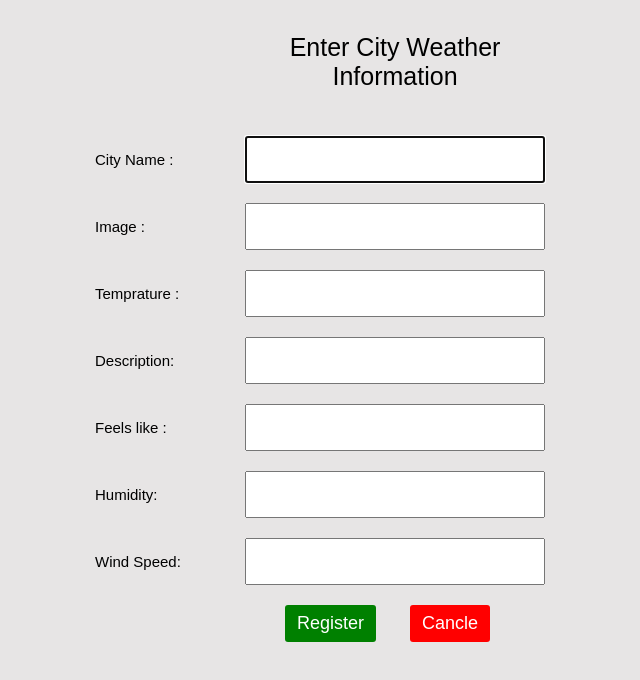
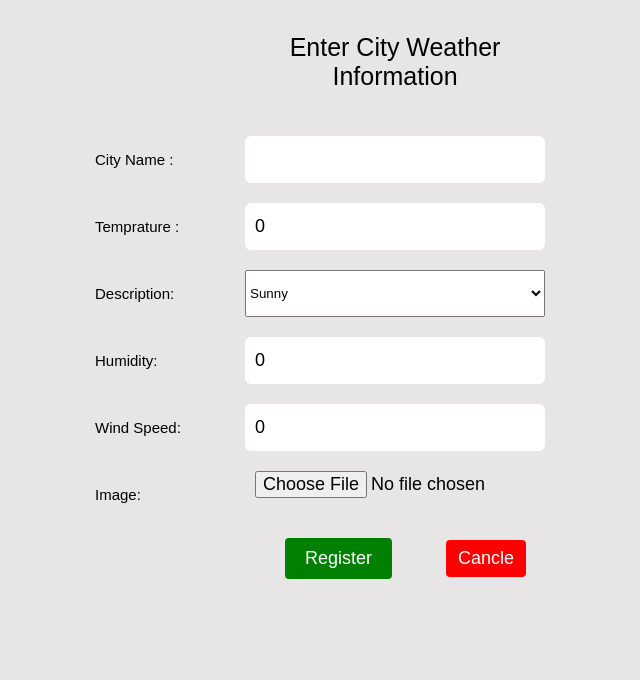
Before and after one commit to Robel-Haftom/Weather-App, a plain HTML site: page admin-page.html in a window 1280 px wide. Both pictures are taken after a click on the button "Register". Shown: the whole page, without its empty margins (320-960 px from the left). Drawn offline with Linux system fonts and the light colour scheme.

Commit message:
the most clean code but it needs to be improved

```diff
--- a/admin-page.css
+++ b/admin-page.css
@@ -23,26 +23,51 @@ p{
     column-gap: 50px;
     row-gap: 20px;
 }
+
+input{
+    font-size: 18px;
+    font-weight: 400;
+    padding-left: 10px;
+    border: none;
+    border-radius: 6px;
+    outline: none;
+}
 .register-button{
     font-size: 18px;
-    padding: 10px;
     margin-left: 40px;
     background-color: green;
-    border-radius: 3px;
     color: white;
     padding: 8px 12px;
     border: none;
     cursor: pointer;
+    padding: 10px 20px;
+    border-radius: 4px;
+    transition: background-color .05s ease;
+}
+
+.register-button:hover{
+    background-color: rgba(0,128,0,0.75);
 }
 
 .cancel-button{
     font-size: 18px;
-    padding: 10px;
-    margin-left: 30px;
-    border-radius: 3px;
+    padding: 10px 20px;
+    margin-left: 50px;
     background-color: red;
     color: white;
     padding: 8px 12px;
     border: none;
     cursor: pointer;
+    border-radius: 4px;
+    transition: background-color .05s ease;
 }
+
+.cancel-button:hover{
+    background-color: rgba(255,0,0,0.5);
+}
+.already-registerd{
+    margin-top: 20px;
+    font-size: 24px;
+    font-weight: 600;
+    color: red;
+}
--- a/admin-page.html
+++ b/admin-page.html
@@ -13,23 +13,33 @@
         <p class="page-title">Enter City Weather Information</p>
         <p>City Name : </p>
         <input type="text" class="input-city-name" id="input-city-name-admin">
-        <p>Image : </p>
-        <input type="text" class="input-city-image" id="input-city-image-admin">
         <p>Temprature : </p>
-        <input type="text" class="input-city-temprature" id="input-city-temprature-admin">
+        <input type="number" max="60"  min="-25" class="input-city-temprature" id="input-city-temprature-admin">
         <p> Description: </p>
-        <input type="text" class="input-city-discription" id="input-city-discription-admin">
-        <p>Feels like : </p>
-        <input type="text" class="input-city-fells-like" id="input-city-feels-like-admin">
+        <select  class="input-city-discription" id="input-city-discription-admin">
+            <option value="Sunny" selected>Sunny</option>
+            <option value="Cloudy">Cloudy</option>
+            <option value="Rainy" >Rainy</option>
+            <option value="Stormy">Stormy</option>
+            <option value="Windy">Windy</option>
+            <option value="Foggy">Foggy</option>
+            <option value="Snowy">Snowy</option>
+            <option value="Hailstorm">Hialstorm</option>
+            <option value="Overcast">Overcast</option>
+            <option value="Muggy">Muggy</option>
+        </select>
         <p>Humidity: </p>
-        <input type="text" class="input-city-humidity" id="input-city-humidity-admin">
+        <input type="number"  max="100" min="0" class="input-city-humidity" id="input-city-humidity-admin">
         <p>Wind Speed: </p>
-        <input type="text" class="input-city-wind-speed" id="input-city-wind-speed-admin">
+        <input type="number" max="5000" min="0" class="input-city-wind-speed" id="input-city-wind-speed-admin">
+        <p>Image:</p>
+        <input type="file" class="input-city-image" id="input-city-image-admin">
         <div></div>
         <div class="admin-buttons">
             <button class="register-button" id="register-button">Register</button>
             <button class="cancel-button" id="cancel-button">Cancle</button>
         </div>
     </div>
+    <p class="already-registerd"></p>
 </body>
 </html>
--- a/admin-page.js
+++ b/admin-page.js
@@ -4,42 +4,77 @@ let cityName = document.getElementById("input-city-name-admin");
 let weatherImage = document.getElementById("input-city-image-admin");
 let temprature = document.getElementById("input-city-temprature-admin");
 let weatherDiscription = document.getElementById("input-city-discription-admin");
-let weatherFeelsLike = document.getElementById("input-city-feels-like-admin");
 let weatherHumidity = document.getElementById("input-city-humidity-admin");
 let weatherWindSpeed = document.getElementById("input-city-wind-speed-admin");
 
 cityName.focus();
 
 document.getElementById("register-button").onclick = function (){
-    weatherData.push({
-        city: cityName.value,
-        image:"./images/cloud.png",
-        temprature: temprature.value,
-        discription: weatherDiscription.value,
-        feels: weatherFeelsLike.value,
-        humidity: weatherHumidity.value,
-        windsSpeed: weatherWindSpeed.value,
-        });
-
-    cityName.value = "";
-    cityName.focus();
-    temprature.value = "";
-    weatherDiscription.value = "";
-    weatherFeelsLike.value = "";
-    weatherHumidity.value = "";
-    weatherWindSpeed.value = "";
-
-    let weatherOnlocalStorage = JSON.stringify(weatherData);
-    localStorage.setItem('weatheInfo', weatherOnlocalStorage);
-    console.log("registration completed");
+    if(checkCity(cityName.value)){
+        addCity(cityName);
+        clearFields(cityName);
+        addToLocalStorage(weatherData);
+        listCities();
+    } else{
+        document.querySelector(".already-registerd").innerHTML = "The city is already registerd";
+        listCities();
+    }
 }
 
 document.getElementById("cancel-button").onclick = function (){
     cityName.value = "";
     cityName.focus();
-    temprature.value = "";
-    weatherDiscription.value = "";
-    weatherFeelsLike.value = "";
-    weatherHumidity.value = "";
-    weatherWindSpeed.value = "";
+    temprature.value = "0";
+    weatherHumidity.value = "0";
+    weatherWindSpeed.value = "0";
 }
+
+function checkCity(cityName){
+    for(const element of weatherData){
+        if(cityName == element.city){
+            console.log("city is already registerd");
+            return false;
+        }
+    }
+    return true;
+}
+
+function addCity(cityName){
+    weatherData.push({
+        city: cityName.value.toLowerCase(),
+        image:"./images/cloud.png",
+        temprature: temprature.value,
+        discription: weatherDiscription.value,
+        humidity: weatherHumidity.value,
+        windsSpeed: weatherWindSpeed.value,
+        });
+}
+
+function clearFields(cityName){
+    cityName.value = "";
+    cityName.focus();
+    temprature.value = "0";
+    weatherHumidity.value = "0";
+    weatherWindSpeed.value = "0";
+}
+
+function addToLocalStorage(weatherData){
+    // let weatherOnlocalStorage = JSON.stringify(weatherData);
+    // localStorage.setItem('weatheInfo', weatherOnlocalStorage);
+
+    let existingData = localStorage.getItem('weatheInfo');
+    let mergedData = [];
+
+    if (existingData !== null) {
+        mergedData = JSON.parse(existingData);
+    }
+
+    mergedData = mergedData.concat(weatherData);
+    localStorage.setItem('weatheInfo', JSON.stringify(mergedData));
+}
+
+function listCities(){
+    weatherData.forEach(element => {
+        console.log(element.city);
+    });
+}
--- a/weather-data.js
+++ b/weather-data.js
@@ -1,28 +1,3 @@
-const  weatherInfo = [{
-    city: "london",
-    image:"./images/cloud.png",
-    temprature: 4,
-    discription: "Overcast Clouds",
-    feels: 4,
-    humidity: 44,
-    windsSpeed: 2.06},
-    {
-    city: "addis ababa",
-    image:"./images/cloud.png",
-    temprature: 4,
-    discription: "Overcast Clouds",
-    feels: 14,
-    humidity: 25,
-    windsSpeed: 3.06
-    },
-    {
-    city: "newyork",
-    image:"./images/cloud.png",
-    temprature: -3,
-    discription: "Overcast Clouds",
-    feels: 100,
-    humidity: 98,
-    windsSpeed: 6.06
-    }];
+const  weatherInfo = [{}];
 
 export default weatherInfo;
```
Also changed, not shown: index.html (+5 -3 lines), index.js (+12 -7 lines).
